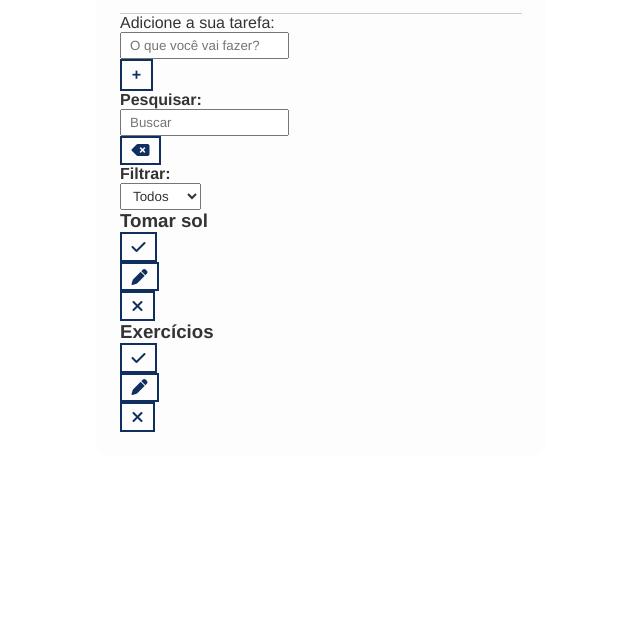
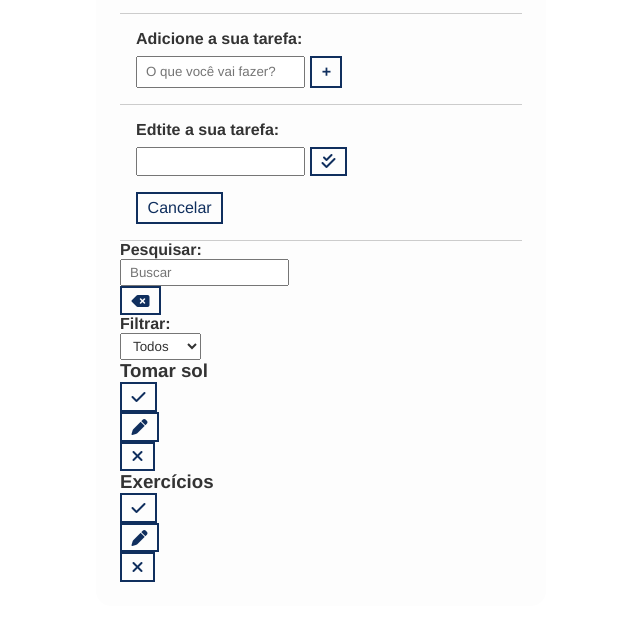
Before and after one commit to JoaoChaves65/Tarefas_JavaScript, a plain HTML site: page index.html in a window 1280 px wide. Shown: the part 112-732 px from the top of the page, without its empty margins (319-959 px from the left). Drawn offline with Linux system fonts and the light colour scheme.

Commit message:
CSS do formulário da tarefa(adicionar e editar), CSS total incom pleto ainda

```diff
--- a/css/styles.css
+++ b/css/styles.css
@@ -31,7 +31,7 @@ button:hover {
     color: #FFF;
 }
 
-button:hover > i {
+button:hover>i {
     color: #FFF;
 }
 
@@ -46,9 +46,9 @@ select {
     padding: 0.25rem 0.5rem;
 }
 
-.hide{
+/* .hide {
     display: none;
-}
+} */
 
 /* CSS do cabeçalho */
 .todo-container {
@@ -64,3 +64,28 @@ select {
     padding: 0 1rem 1rem;
     border-bottom: 1px solid #CCC;
 }
+
+/* Formulário Tarefa*/
+#todo-form,
+#edit-form {
+    padding: 1rem;
+    border-bottom: 1px solid #CCC
+}
+
+#todo-form p,
+#edit-form p {
+    margin-bottom: 0.5rem;
+    font-weight: bold;
+}
+
+.form-control {
+    display: flex;
+}
+
+.form-control input {
+    margin-right: 0.3rem;
+}
+
+#cancel-edit-btn {
+    margin-top: 1rem;
+}
```
